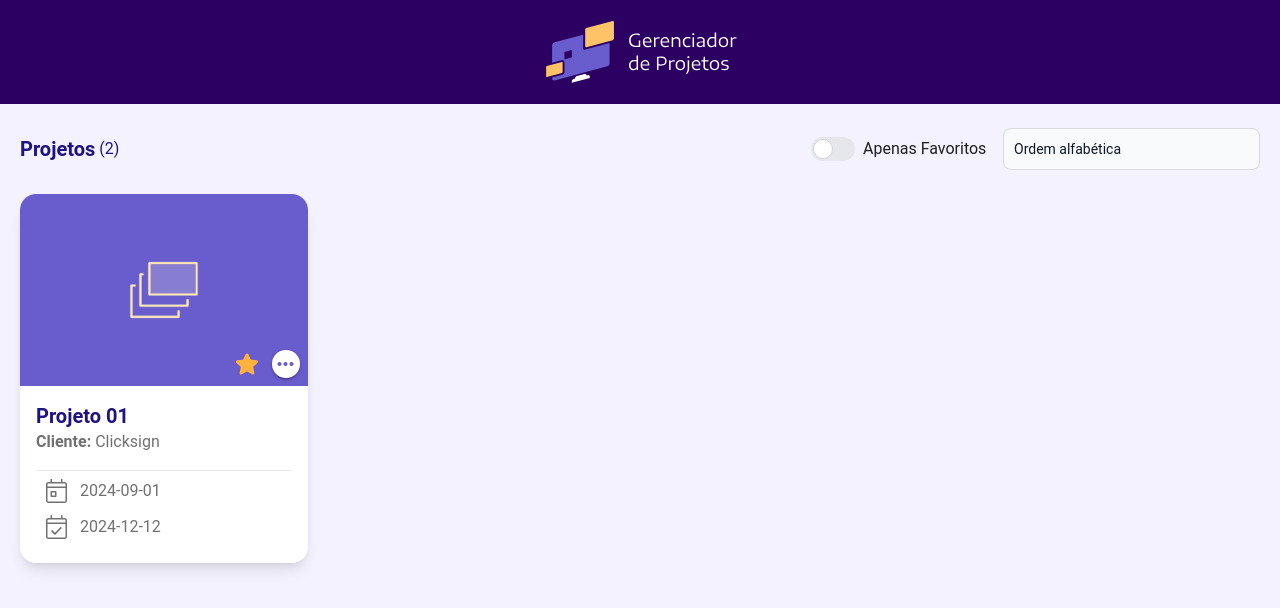
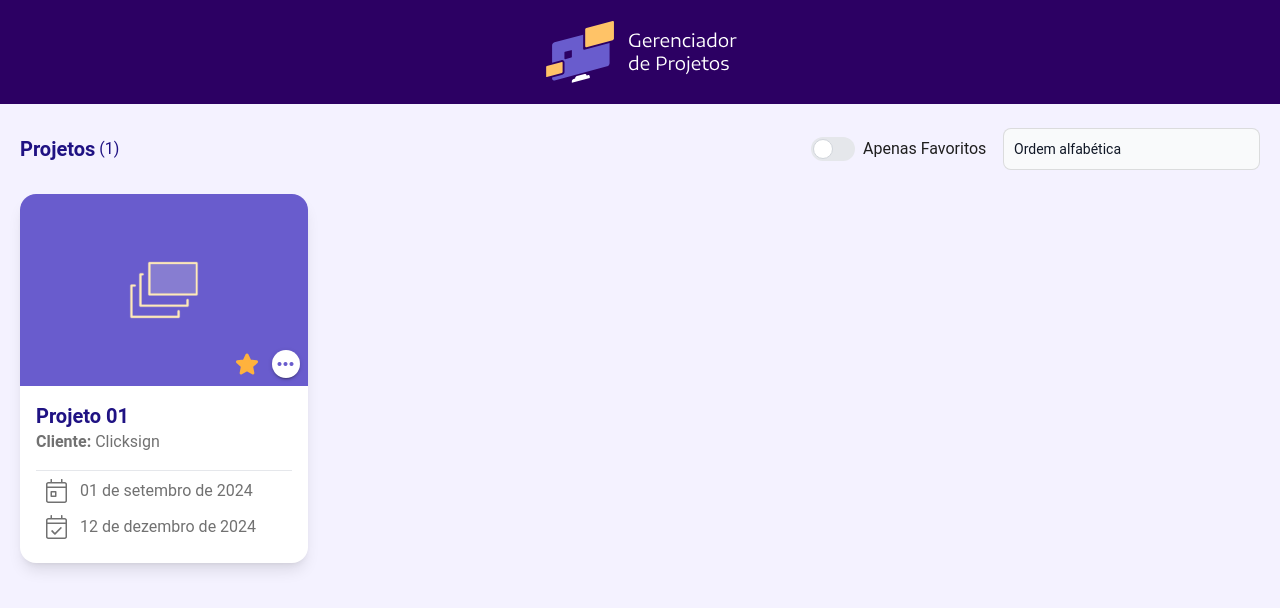
Before and after one commit to Marianarosadev/project-manager, a Nuxt app: page / in a window 1280 px wide. Shown: the top 608 px of the page. Built offline with nearby package versions, Linux system fonts and the light colour scheme; data requests are answered from the project's data file.

Commit message:
Adicionado filtragem por ordenação e criado arquivo de formatação

```diff
--- a/src/components/project/ProjectCard.vue
+++ b/src/components/project/ProjectCard.vue
@@ -1,6 +1,7 @@
 <script lang="ts" setup>
 import { ref } from 'vue';
 import type { Project } from "@/types";
+import { formatDate } from '~/utils/formatters'
 import IconStar from '~/components/icons/star.vue'
 import defaultImage from "~/assets/images/default.svg";
 import CalendarStart from '~/assets/icons/calendar-day-light.svg'
@@ -44,11 +45,11 @@ const items = ref<{ title: string; action: string, icon: string }[]>([
       <div class="p-2">
         <div class="flex align-center mb-3">
           <img :src="CalendarStart" alt="Ícone calendário inicio do projeto" class="icon-calendar mr-3">
-          <div class="text-text">{{ project.startDate }}</div>
+          <div class="text-text">{{ formatDate(project.startDate) }}</div>
         </div>
         <div class="flex align-center">
           <img :src="CalendarEnd" alt="Ícone calendário inicio do projeto" class="icon-calendar mr-3">
-          <div class="text-text">{{ project.endDate }}</div>
+          <div class="text-text">{{ formatDate(project.endDate) }}</div>
         </div>
       </div>
     </div>
--- a/src/components/project/ProjectsList.vue
+++ b/src/components/project/ProjectsList.vue
@@ -6,7 +6,7 @@
 </script>
 
 <template>
-  <div class="px-5 flex flex-wrap gap-5 justify-start">
+  <div class="px-5 pb-5 flex flex-wrap gap-5 justify-start">
     <ProjectCard
       v-for="project in store.filteredProjects"
       :key="project.id"
--- a/src/pages/index.vue
+++ b/src/pages/index.vue
@@ -4,13 +4,11 @@
 
   const store = useProjectStore();
   await store.fetchProjects();
-  const router = useRouter();
 
-  const select = ref<string>('alphabetical');
   const items = ref<Array<{ text: string; value: string }>>([
     { text: 'Ordem alfabética', value: 'alphabetical' },
-    { text: 'Projetos iniciados mais recentemente', value: 'recently_started' },
-    { text: 'Projetos próximos à finalização', value: 'near_completion' }
+    { text: 'Projetos iniciados mais recentemente', value: 'startDate' },
+    { text: 'Projetos próximos à finalização', value: 'endDate' }
   ]);
 </script>
 
@@ -18,7 +16,7 @@
   <div class="flex align-center justify-between px-5 my-6">
     <div class="d-flex align-center text-title">
       <h1 class="mr-1 text-xl">Projetos</h1>
-      <div class="text-base">(2)</div>
+      <div class="text-base">({{ store.filteredProjects.length }})</div>
     </div>
     <div class="d-flex align-center">
       <label class="inline-flex items-center cursor-pointer h-full min-w-48">
--- a/src/stores/projectStore.ts
+++ b/src/stores/projectStore.ts
@@ -26,13 +26,19 @@ export const useProjectStore = defineStore('projectStore', {
         filtered = filtered.filter(project => project.favorite);
       }
 
-      if (state.filters.sortOrder === 'alphabetical') {
-        filtered = filtered.sort((a, b) => a.name.localeCompare(b.name));
-      } else if (state.filters.sortOrder === 'recentStart') {
-        filtered = filtered.sort((a, b) => new Date(b.startDate).getTime() - new Date(a.startDate).getTime());
-      } else if (state.filters.sortOrder === 'upcomingEnd') {
-        filtered = filtered.sort((a, b) => new Date(a.endDate).getTime() - new Date(b.endDate).getTime());
+      switch (state.filters.sortOrder) {
+        case 'startDate':
+          filtered = filtered.sort((a, b) => new Date(b.startDate).getTime() - new Date(a.startDate).getTime());
+          break
+        case 'endDate':
+          filtered = filtered.sort((a, b) => new Date(b.endDate).getTime() - new Date(a.endDate).getTime());
+          break
+        case 'alphabetical':
+        default:
+          filtered = filtered.sort((a, b) => a.name.localeCompare(b.name));
       }
+
+      console.log('filtered', filtered)
 
       return filtered;
     },
--- /dev/null
+++ b/src/utils/formatters.ts
@@ -0,0 +1,12 @@
+export const formatDate = (dateString: string): string => {
+  const date = new Date(dateString);
+
+  // Formata a data no formato "dia de mês por extenso de ano"
+  const formattedDate = new Intl.DateTimeFormat('pt-BR', {
+    day: '2-digit',
+    month: 'long',
+    year: 'numeric',
+  }).format(date);
+
+  return formattedDate;
+}
```
